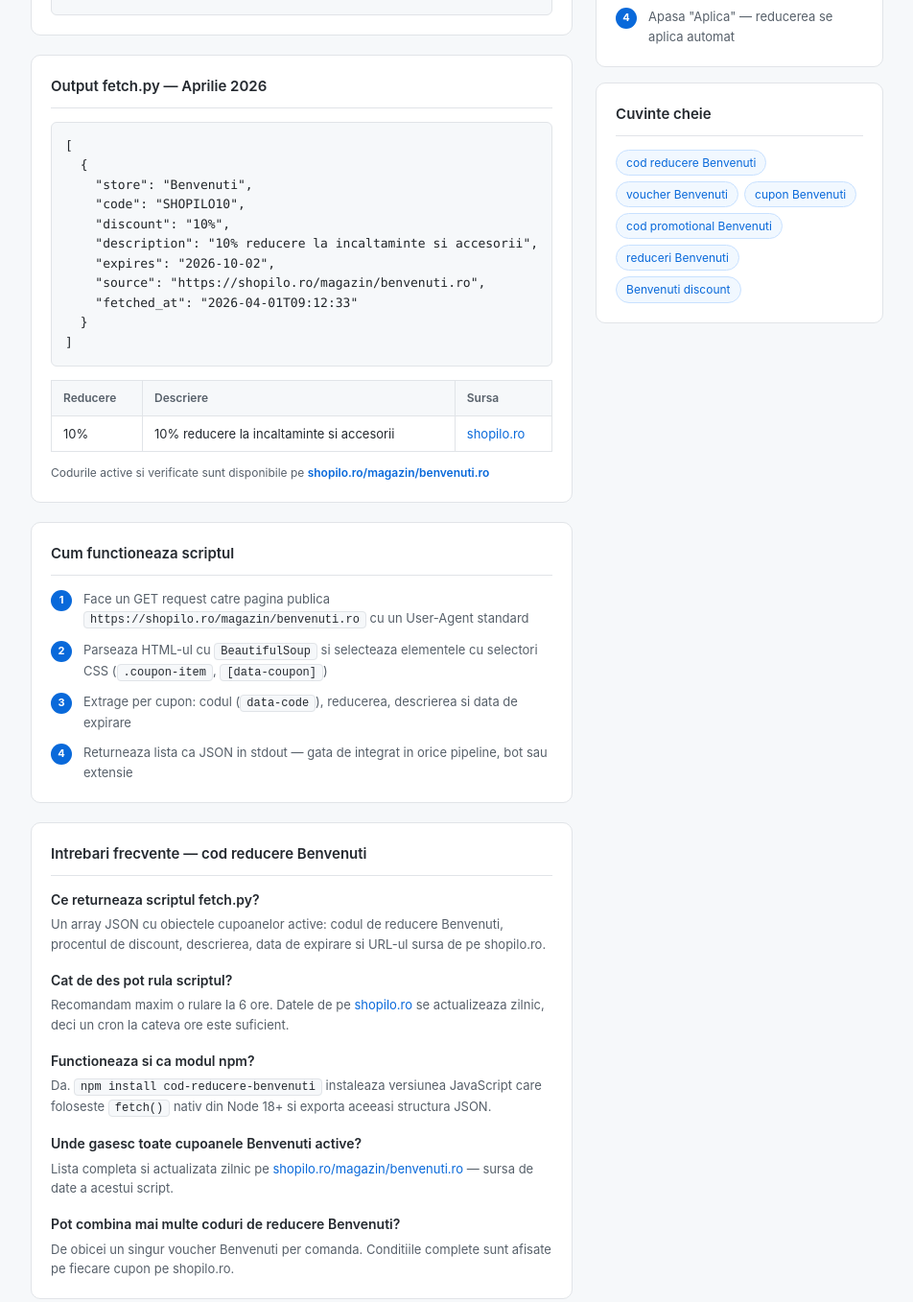
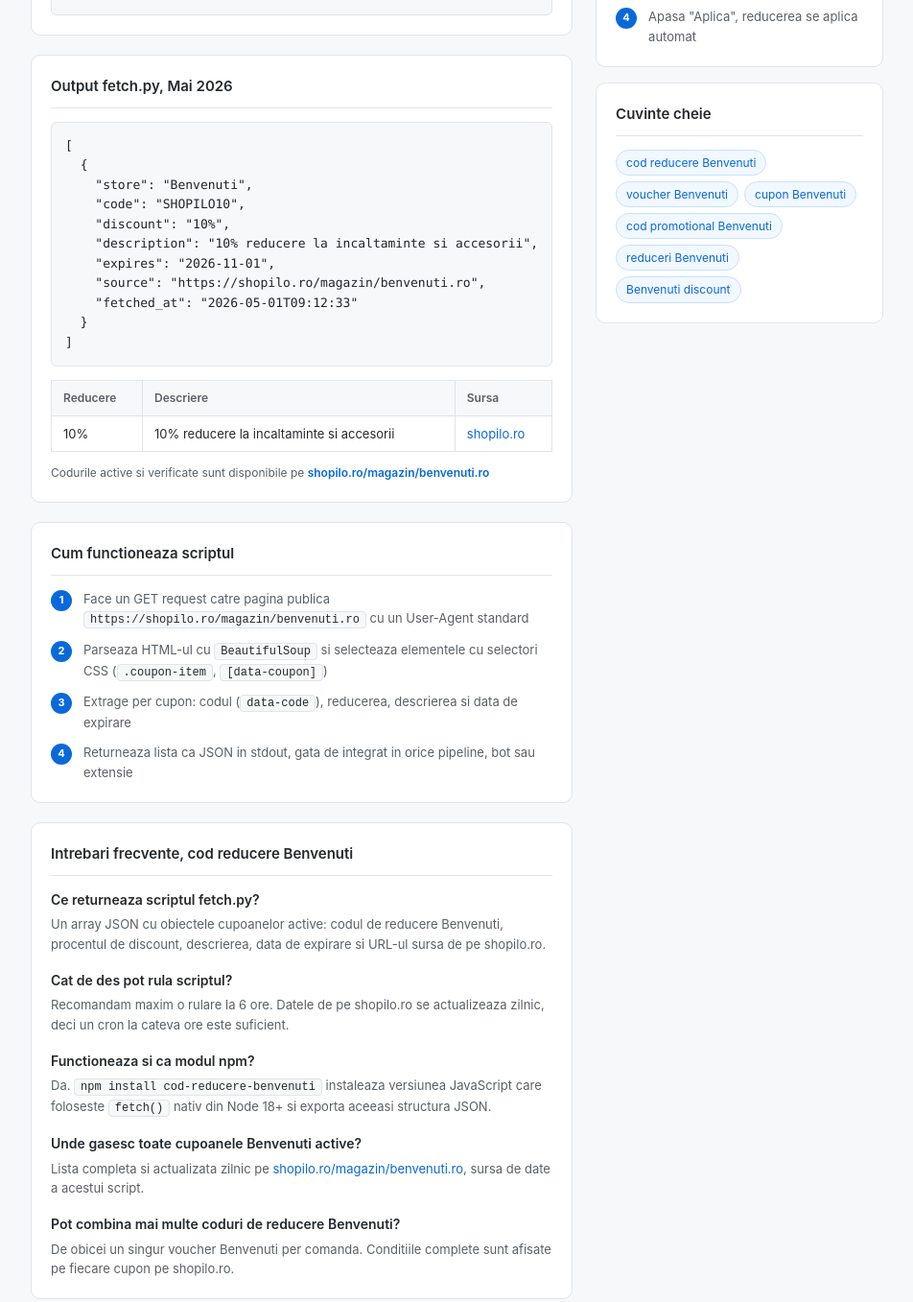
Before and after one commit to shopilo-ro/cod-reducere-benvenuti, a website: page index.html in a window 1280 px wide. Shown: the part 828-2185 px from the top of the page at 96% size, without its empty margins (202-1154 px from the left). Drawn offline with Linux system fonts and the light colour scheme.

Commit message:
Update Mai 2026

```diff
--- a/index.html
+++ b/index.html
@@ -3,11 +3,11 @@
 <head>
   <meta charset="UTF-8">
   <meta name="viewport" content="width=device-width, initial-scale=1.0">
-  <title>Cod reducere Benvenuti — Aprilie 2026 | shopilo.ro</title>
+  <title>Cod reducere Benvenuti, Mai 2026 | shopilo.ro</title>
   <meta name="description" content="Script Python open-source pentru fetch automat de coduri de reducere Benvenuti. Returneaza cupoane Benvenuti active in format JSON de pe shopilo.ro.">
   <meta name="robots" content="index, follow">
   <meta property="og:type" content="website">
-  <meta property="og:title" content="Cod reducere Benvenuti — Aprilie 2026 | shopilo.ro">
+  <meta property="og:title" content="Cod reducere Benvenuti, Mai 2026 | shopilo.ro">
   <meta property="og:description" content="Script Python open-source pentru fetch automat de coduri de reducere Benvenuti de pe shopilo.ro.">
   <meta property="og:url" content="https://shopilo-ro.github.io/cod-reducere-benvenuti/">
   <script type="application/ld+json">{
@@ -57,7 +57,7 @@
   ]
 }</script>
   <script type="application/ld+json">{"@context": "https://schema.org", "@type": "BreadcrumbList", "itemListElement": [{"@type": "ListItem", "position": 1, "name": "Shopilo Dev", "item": "https://shopilo-ro.github.io"}, {"@type": "ListItem", "position": 2, "name": "Cod reducere Benvenuti", "item": "https://shopilo-ro.github.io/cod-reducere-benvenuti/"}]}</script>
-  <script type="application/ld+json">{"@context": "https://schema.org", "@type": "WebPage", "name": "Cod reducere Benvenuti | shopilo.ro", "description": "Cele mai bune coduri de reducere Benvenuti. Cupoane Benvenuti active, voucher Benvenuti si oferte exclusive pe shopilo.ro.", "url": "https://shopilo-ro.github.io/cod-reducere-benvenuti/", "dateModified": "2026-04-01", "isPartOf": {"@type": "WebSite", "name": "Shopilo Dev", "url": "https://shopilo-ro.github.io"}, "about": {"@type": "Thing", "name": "Benvenuti"}}</script>
+  <script type="application/ld+json">{"@context": "https://schema.org", "@type": "WebPage", "name": "Cod reducere Benvenuti | shopilo.ro", "description": "Cele mai bune coduri de reducere Benvenuti. Cupoane Benvenuti active, voucher Benvenuti si oferte exclusive pe shopilo.ro.", "url": "https://shopilo-ro.github.io/cod-reducere-benvenuti/", "dateModified": "2026-05-01", "isPartOf": {"@type": "WebSite", "name": "Shopilo Dev", "url": "https://shopilo-ro.github.io"}, "about": {"@type": "Thing", "name": "Benvenuti"}}</script>
   <style>
     *{margin:0;padding:0;box-sizing:border-box}
     body{font-family:-apple-system,BlinkMacSystemFont,'Segoe UI',sans-serif;background:#f6f8fa;color:#212529;line-height:1.6}
@@ -174,16 +174,16 @@
     </div>
 
     <div class="card">
-      <h2>Output fetch.py — Aprilie 2026</h2>
+      <h2>Output fetch.py, Mai 2026</h2>
       <pre><code>[
   {
     "store": "Benvenuti",
     "code": "SHOPILO10",
     "discount": "10%",
     "description": "10% reducere la incaltaminte si accesorii",
-    "expires": "2026-10-02",
+    "expires": "2026-11-01",
     "source": "https://shopilo.ro/magazin/benvenuti.ro",
-    "fetched_at": "2026-04-01T09:12:33"
+    "fetched_at": "2026-05-01T09:12:33"
   }
 ]</code></pre>
       <table style="margin-top:14px">
@@ -212,19 +212,19 @@
         <div class="step"><span class="step-num">1</span><span>Face un GET request catre pagina publica <span class="inline-code">https://shopilo.ro/magazin/benvenuti.ro</span> cu un User-Agent standard</span></div>
         <div class="step"><span class="step-num">2</span><span>Parseaza HTML-ul cu <span class="inline-code">BeautifulSoup</span> si selecteaza elementele cu selectori CSS (<span class="inline-code">.coupon-item</span>, <span class="inline-code">[data-coupon]</span>)</span></div>
         <div class="step"><span class="step-num">3</span><span>Extrage per cupon: codul (<span class="inline-code">data-code</span>), reducerea, descrierea si data de expirare</span></div>
-        <div class="step"><span class="step-num">4</span><span>Returneaza lista ca JSON in stdout — gata de integrat in orice pipeline, bot sau extensie</span></div>
+        <div class="step"><span class="step-num">4</span><span>Returneaza lista ca JSON in stdout, gata de integrat in orice pipeline, bot sau extensie</span></div>
       </div>
     </div>
 
     <div class="card">
-      <h2>Intrebari frecvente — cod reducere Benvenuti</h2>
+      <h2>Intrebari frecvente, cod reducere Benvenuti</h2>
       <div class="faq-item">
         <h3>Ce returneaza scriptul fetch.py?</h3>
         <p>Un array JSON cu obiectele cupoanelor active: codul de reducere Benvenuti, procentul de discount, descrierea, data de expirare si URL-ul sursa de pe shopilo.ro.</p>
       </div>
       <div class="faq-item">
         <h3>Cat de des pot rula scriptul?</h3>
-        <p>Recomandam maxim o rulare la 6 ore. Datele de pe <a href="https://shopilo.ro/magazin/benvenuti.ro">shopilo.ro</a> se actualizeaza zilnic, deci un cron la cateva ore este suficient.</p>
+        <p>Recomandam maxim o rulare la 6 ore. Datele de pe shopilo.ro se actualizeaza zilnic, deci un cron la cateva ore este suficient.</p>
       </div>
       <div class="faq-item">
         <h3>Functioneaza si ca modul npm?</h3>
@@ -232,7 +232,7 @@
       </div>
       <div class="faq-item">
         <h3>Unde gasesc toate cupoanele Benvenuti active?</h3>
-        <p>Lista completa si actualizata zilnic pe <a href="https://shopilo.ro/magazin/benvenuti.ro">shopilo.ro/magazin/benvenuti.ro</a> — sursa de date a acestui script.</p>
+        <p>Lista completa si actualizata zilnic pe <a href="https://shopilo.ro/magazin/benvenuti.ro">shopilo.ro/magazin/benvenuti.ro</a>, sursa de date a acestui script.</p>
       </div>
       <div class="faq-item">
         <h3>Pot combina mai multe coduri de reducere Benvenuti?</h3>
@@ -255,7 +255,7 @@
         <div class="step"><span class="step-num">1</span><span>Copiaza codul din output-ul scriptului</span></div>
         <div class="step"><span class="step-num">2</span><span>Adauga produsele dorite in cosul Benvenuti</span></div>
         <div class="step"><span class="step-num">3</span><span>La checkout, introdu codul in campul "Voucher" sau "Cod promotional"</span></div>
-        <div class="step"><span class="step-num">4</span><span>Apasa "Aplica" — reducerea se aplica automat</span></div>
+        <div class="step"><span class="step-num">4</span><span>Apasa "Aplica", reducerea se aplica automat</span></div>
       </div>
     </div>
 
@@ -276,7 +276,7 @@
 </div>
 
 <footer>
-  Script open-source. Date de pe <a href="https://shopilo.ro/magazin/benvenuti.ro">shopilo.ro</a> &mdash;
+  Script open-source. Date de pe <a href="https://shopilo.ro/magazin/benvenuti.ro">shopilo.ro</a> |
   <a href="https://shopilo-ro.github.io">Toate magazinele</a>
 </footer>
 
```
